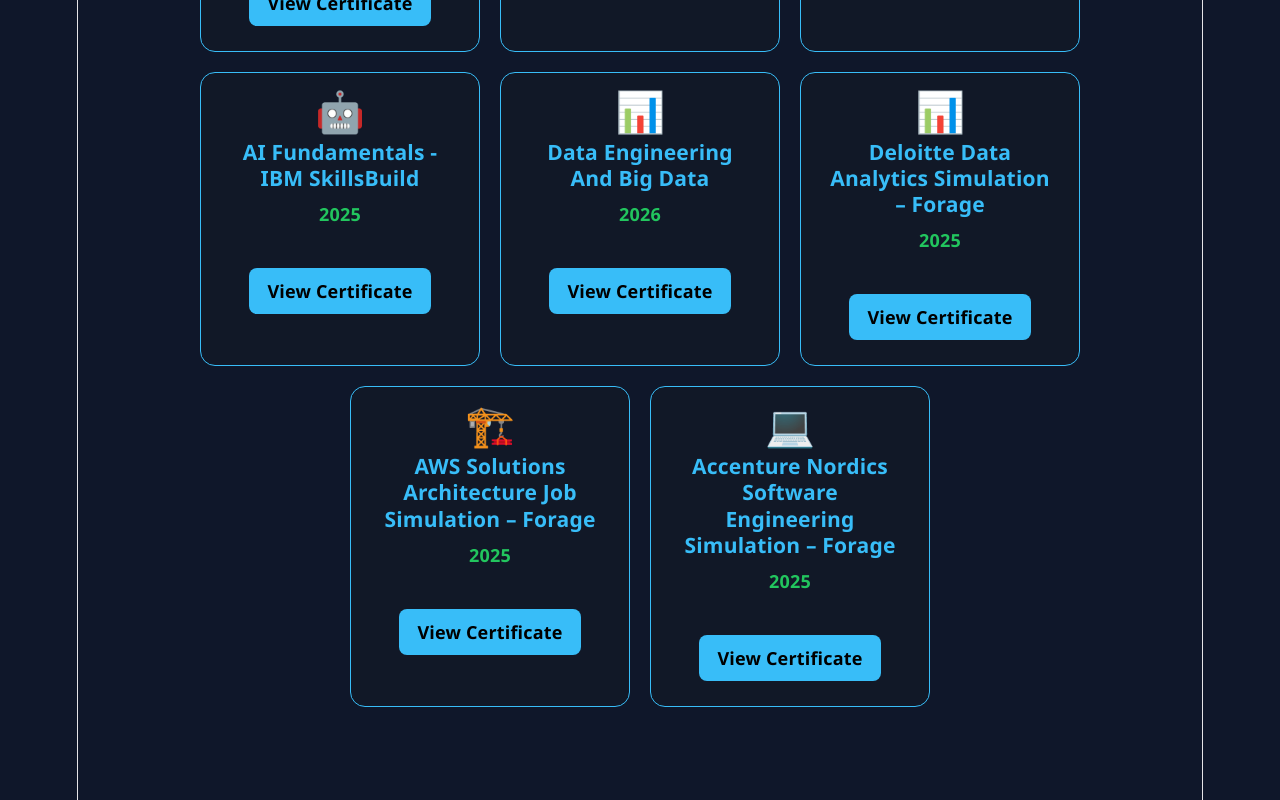
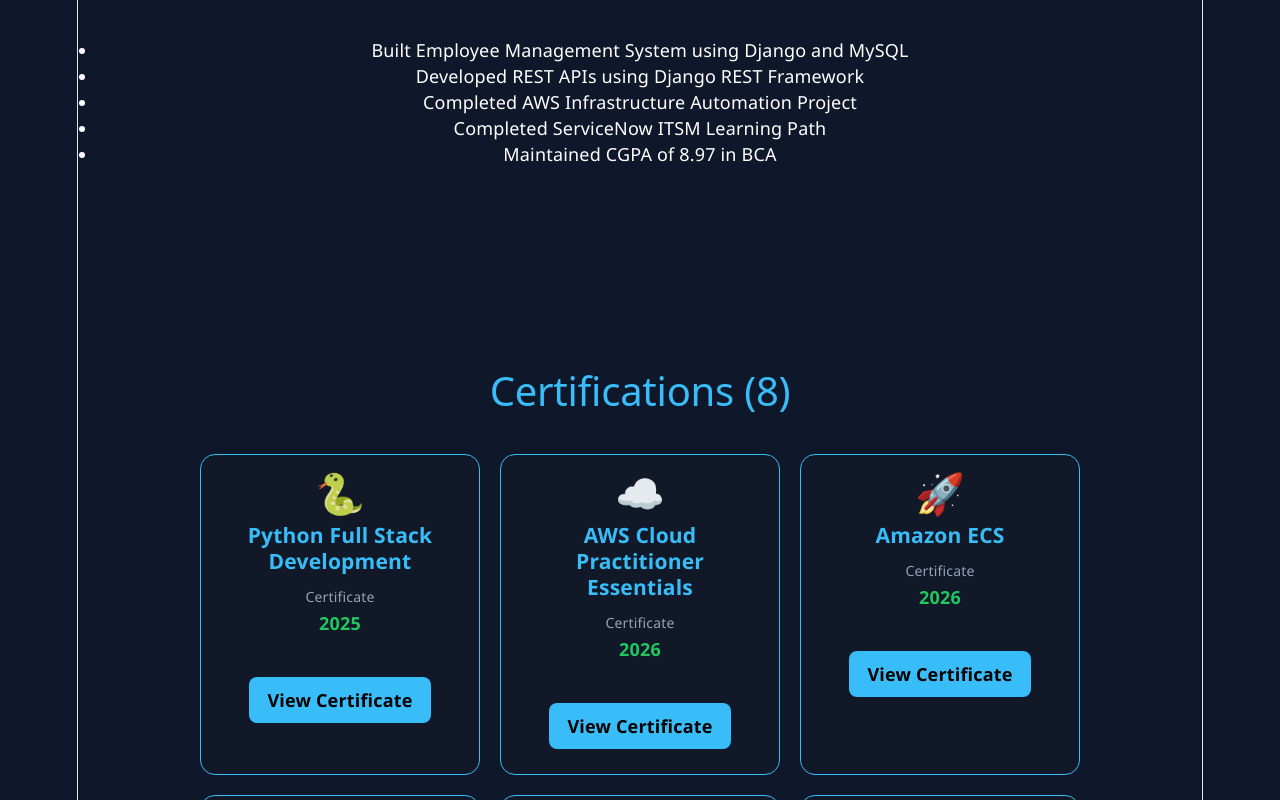
Before and after one commit to Malipolishivani330/shivani-portfolio, a React (Vite) app: page / in a window 1280 px wide. Shown: the part 4380-5180 px from the top of the page. Built offline with nearby package versions, Linux system fonts and the light colour scheme.

Commit message:
Fixed portfolio deployment

```diff
--- a/src/components/Certifications.jsx
+++ b/src/components/Certifications.jsx
@@ -5,7 +5,8 @@
   const certifications = [
 
     {
-      title: "Python Full Stack Development - PR Softwares Training Institute",
+      title: "Python Full Stack Development",
+      issuer: "PR Softwares Training Institute",
       year: "2025",
       icon: "🐍",
       link: "https://drive.google.com/file/d/1gQqEy9T_nD23VC1uCxtzb9wCj8TLSh-H/view?usp=sharing"
@@ -13,13 +14,15 @@
 
     {
       title: "AWS Cloud Practitioner Essentials",
+      issuer: "AWS",
       year: "2026",
       icon: "☁️",
       link: "https://drive.google.com/file/d/1EKs3B0YLSY8wUwfPxmCXUHDidAfvWk2_/view?usp=sharing"
     },
 
     {
-      title: "Amazon ECS - KodeKloud",
+      title: "Amazon ECS",
+      issuer: "Kodekloud",
       year: "2026",
       icon: "🚀",
       link: "https://learn.kodekloud.com/certificate/aebf0106-a7c8-4795-8b5f-0f62cca34642"
@@ -27,7 +30,8 @@
 
 
     {
-      title: "AI Fundamentals - IBM SkillsBuild",
+      title: "AI Fundamentals",
+      issuer: "IBM SkillsBuild",
       year: "2025",
       icon: "🤖",
       link: "https://drive.google.com/file/d/1KjDRQpykZaJnr9GTaPVMNIPD5bV4awCI/view?usp=sharing"
@@ -35,12 +39,14 @@
 
     {
       title: "Data Engineering And Big Data",
+      issuer: "HCL GUVI",
       year: "2026",
       icon: "📊",
       link: "https://www.guvi.in/share-certificate/p83808q97Tme71u7jS"
     },
     {
-      title: "Deloitte Data Analytics Simulation – Forage",
+      title: "Deloitte Data Analytics Simulation",
+      issuer: "Forage",
       year: "2025",
       icon: "📊",
       link: "https://drive.google.com/file/d/1CWSJa9jhajD36cMcC4SP9XpLNEmh6d1i/view?usp=sharing"
@@ -48,13 +54,15 @@
 
     {
       title: "AWS Solutions Architecture Job Simulation – Forage",
+       issuer: "Forage",
       year: "2025",
       icon: "🏗️",
       link: "https://drive.google.com/file/d/16-xExeyCFi41Pm2GkHTjY2NHAqH9fK2v/view?usp=sharing"
     },
 
     {
-      title: "Accenture Nordics Software Engineering Simulation – Forage",
+      title: "Accenture Nordics Software Engineering Simulation",
+      issuer: "Forage",
       year: "2025",
       icon: "💻",
       link: "https://drive.google.com/file/d/1kLTIGICKwk-WpiAyFzZNlkNl8bp6Sf25/view?usp=sharing"
@@ -65,8 +73,9 @@
   return (
     <section id="certifications" className="section">
 
-      <h2>Certifications</h2>
-
+      <h2>
+  Certifications (8)
+</h2>
       <div className="certifications-container">
 
         {certifications.map((cert, index) => (
@@ -83,6 +92,10 @@
             </div>
 
             <h3>{cert.title}</h3>
+
+<p className="issuer">
+  Certificate
+</p>
 
             <span className="cert-year">
               {cert.year}
```
Also changed, not shown: src/assets/aws-automation.jpg, src/assets/fake-news.jpeg, src/components/Internships.jsx (renamed from src/components/Temp.jsx).
